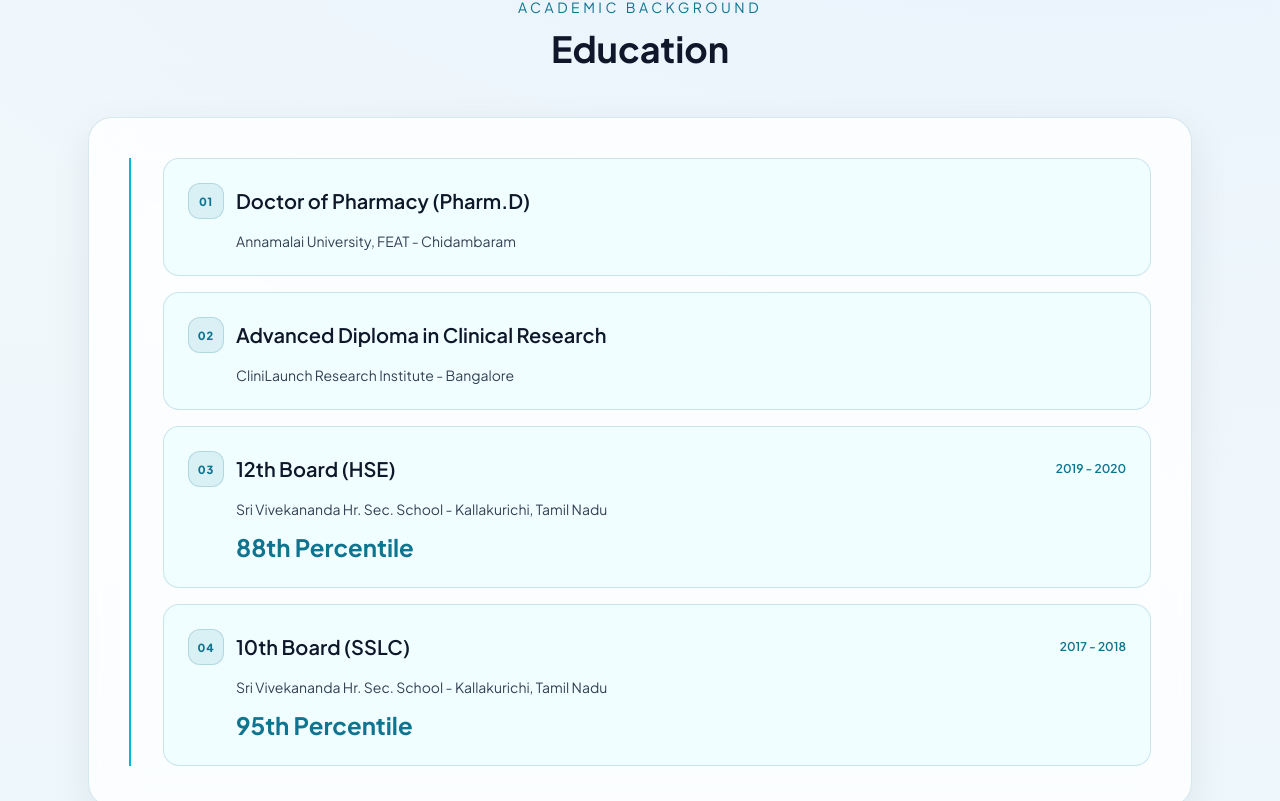
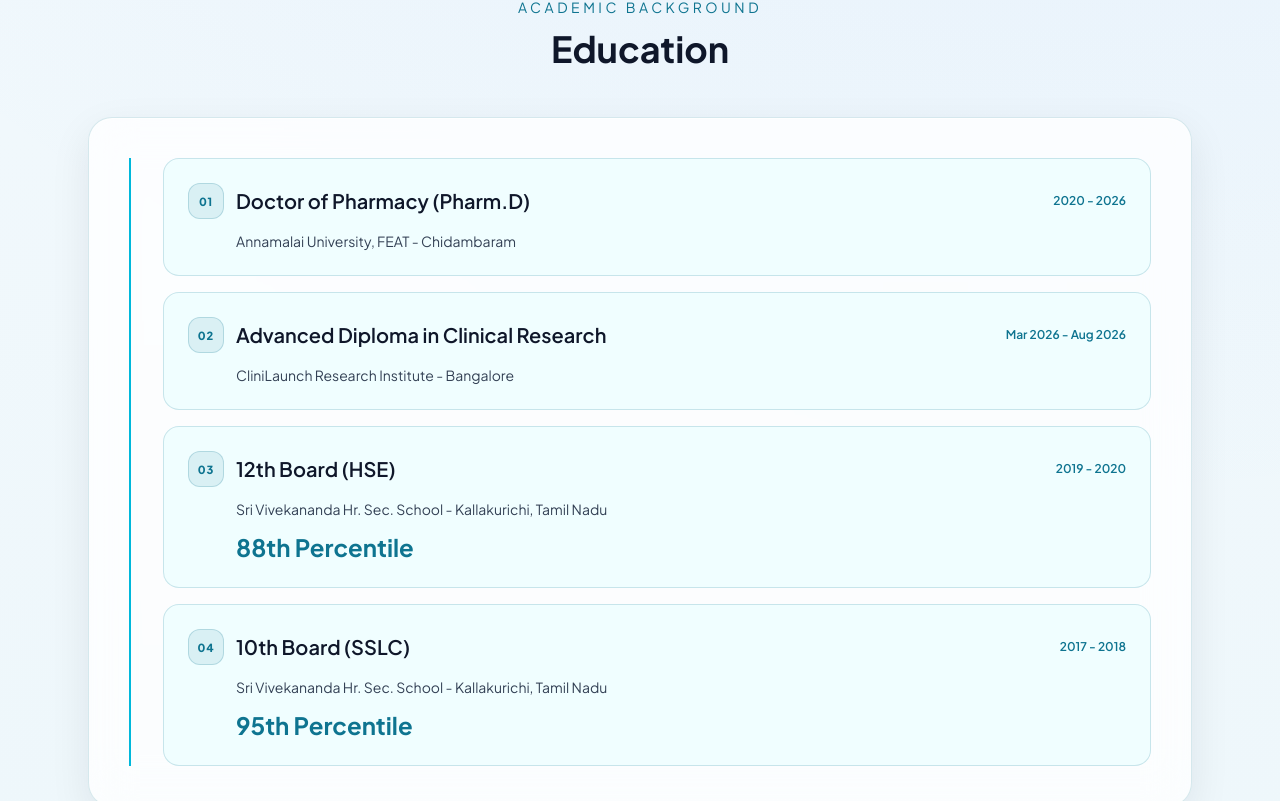
Before and after one commit to drbathrinath/drbathrinath-portfolio, a Next.js app: page / in a window 1280 px wide. Shown: the part 1999-2800 px from the top of the page. Built offline with nearby package versions, Linux system fonts and the light colour scheme.

Commit message:
Add education periods

```diff
--- a/app/page.tsx
+++ b/app/page.tsx
@@ -151,10 +151,12 @@ export default function Home() {
   const education = [
     {
       title: "Doctor of Pharmacy (Pharm.D)",
+      period: "2020 - 2026",
       school: "Annamalai University, FEAT - Chidambaram",
     },
     {
       title: "Advanced Diploma in Clinical Research",
+      period: "Mar 2026 - Aug 2026",
       school: "CliniLaunch Research Institute - Bangalore",
     },
     {
```
